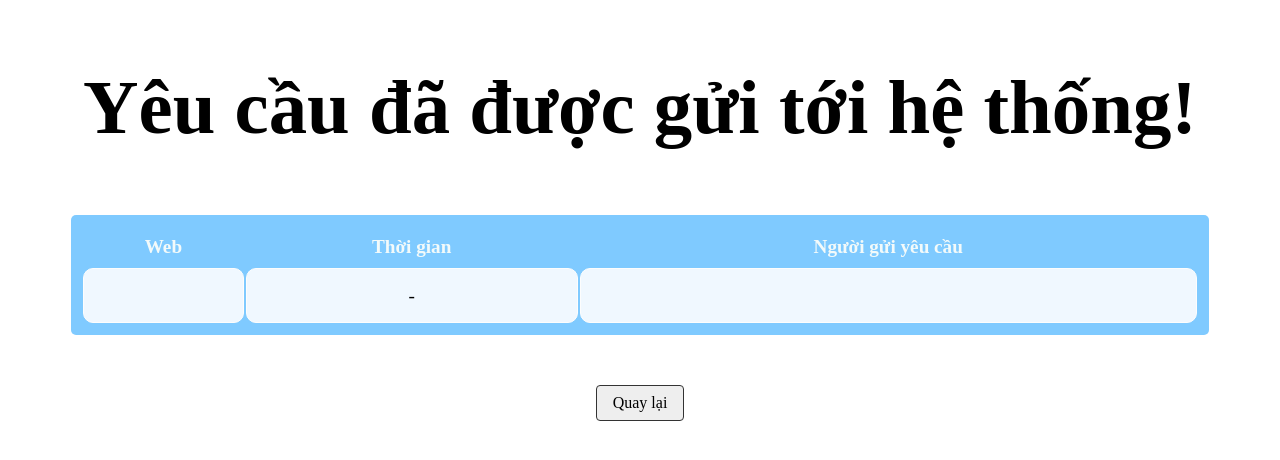
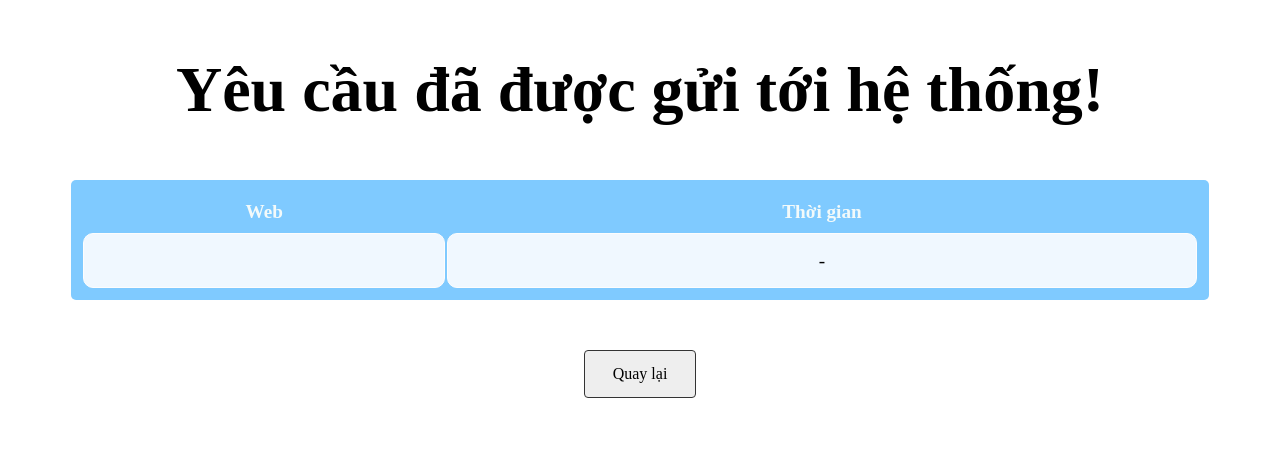
Before and after one commit to PhamMaiLinh-2403/estates-scraping-bds, a FastAPI app: template templates/results.html in a window 1280 px wide. Shown: the top 460 px of the page. Run offline with FastAPI, Linux system fonts and the light colour scheme; the template is opened without the code that fills it, so the values that code supplies are empty.

Commit message:
change something but i dont know what

```diff
--- a/templates/home.html
+++ b/templates/home.html
@@ -42,10 +42,10 @@
             <input type="date" id="end" name="end_time" style="width:180px; height:35px; font-size:17px; font-family:Times New Roman">
             <button type="button" onclick="resetField('end')">Đặt lại</button>
             <br />
-            <label for="request_name">Nhập tên người gửi yêu cầu</label>
+            <!-- <label for="request_name">Nhập tên người gửi yêu cầu</label>
             <input type="text" id="request_name" name="request_name" style="width:200px; height:35px; font-size:17px; font-family:Times New Roman">
             <button type="button" onclick="resetField('request_name')">Đặt lại</button>
-            <br />
+            <br /> -->
             <button type="submit">Yêu cầu</button>
         </form>
 
--- a/templates/results.html
+++ b/templates/results.html
@@ -36,11 +36,12 @@
             display: flex;
             justify-content: center;
             margin-top: 16px;
-            gap: 10px
+            gap: 10px;
         }
 
         .btn {
-            padding: 8px 16px;
+            padding: 14px 28px;
+            font-size: 100%;
             border: 1px solid #333;
             text-decoration: none;
             border-radius: 4px;
@@ -48,13 +49,14 @@
             background-color: #eeeeee;
             cursor: pointer;
             transition: background-color 0.3s ease;
+            display: inline-block;
         }
 
     </style>
 </head>
 <body>
 
-<h2 style="font-size: 6vw; text-align:center">Yêu cầu đã được gửi tới hệ thống!</h2>
+<h2 style="font-size: 5vw; text-align:center">Yêu cầu đã được gửi tới hệ thống!</h2>
 
 <!-- <ul>
     <li><strong>Website:</strong> {{ web }}</li>
@@ -79,12 +81,12 @@
     <tr>
         <th><strong>Web</strong></th>
         <th><strong>Thời gian</strong></th>
-        <th><strong>Người gửi yêu cầu</strong></th>
+        <!-- <th><strong>Người gửi yêu cầu</strong></th> -->
     </tr>
     <tr>
         <td>{{ web }}</td>
         <td>{{ start_time }} - {{ end_time }}</td>
-        <td>{{ request_name }}</td>
+        <!-- <td>{{ request_name }}</td> -->
     </tr>
 </table>
 <br />
--- a/ui.py
+++ b/ui.py
@@ -27,7 +27,7 @@ async def submit(
     web: str = Form(...),
     start_time: datetime = Form(...),
     end_time: datetime = Form(...),
-    request_name: str = Form(...)
+    # request_name: str = Form(...)
 ):
     start_time_display = start_time.strftime("%d/%m/%Y")
     end_time_display = end_time.strftime("%d/%m/%Y")
@@ -47,7 +47,7 @@ async def submit(
             "web": web,
             "start_time": start_time_display,
             "end_time": end_time_display,
-            "request_name": request_name,
+            # "request_name": request_name,
             "result_text": result_text,
             "job_id": job_id
             # "scraped_data": df
```
